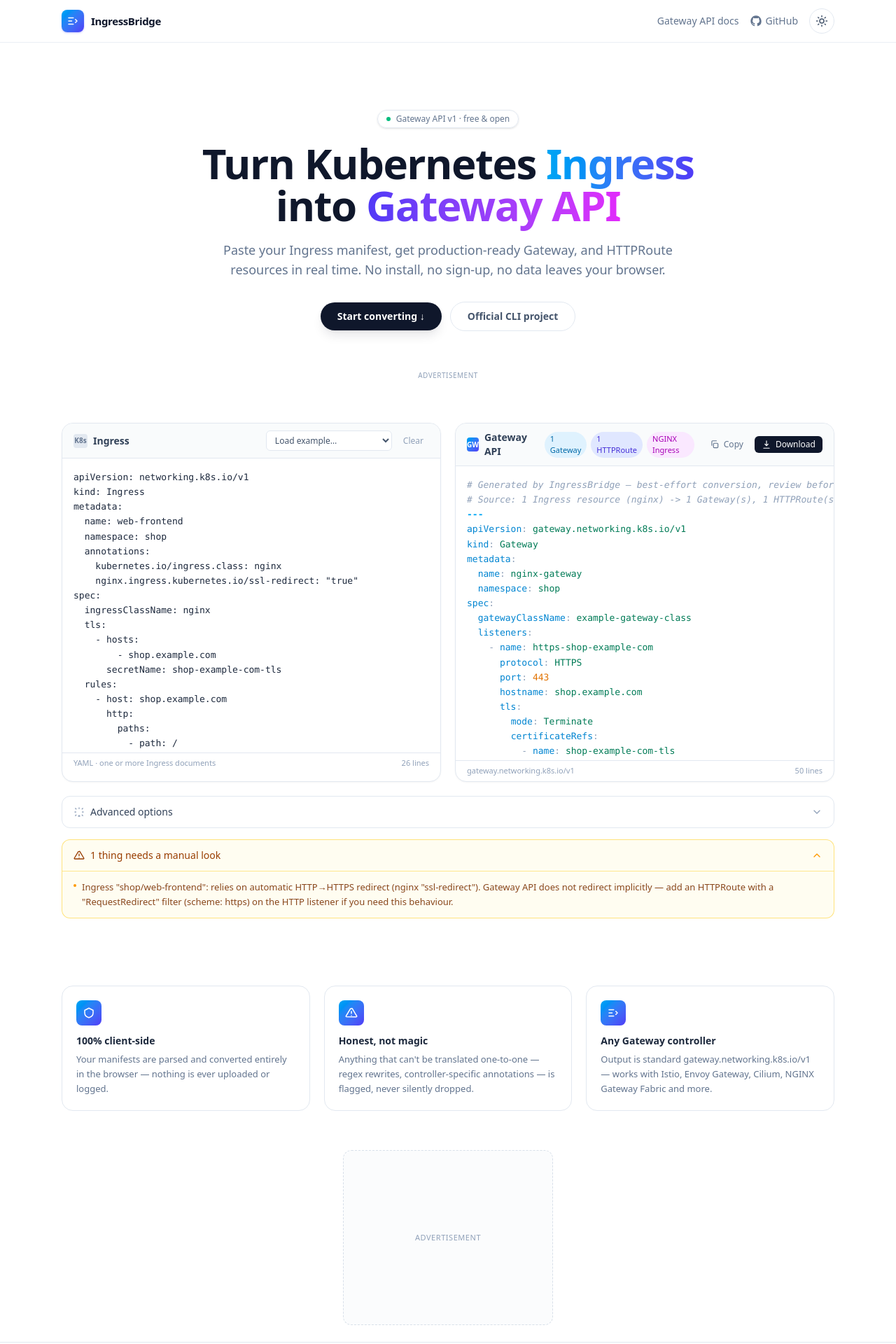
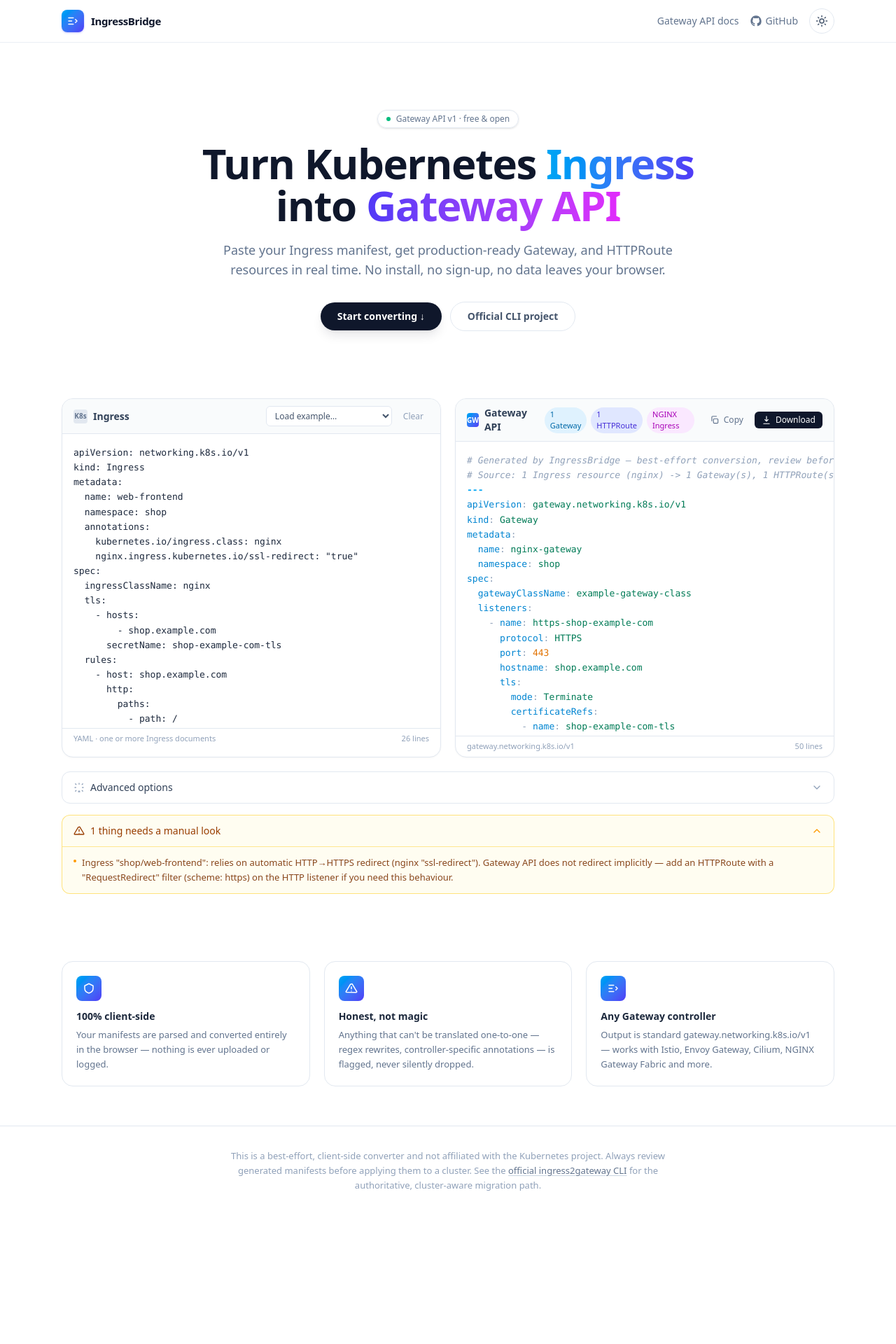
Before and after one commit to utkiin/IngressBridge, a React (Vite) app: page / in a window 1280 px wide. Shown: the top 1920 px of the page at 70% size. After the commit the page ends 1737 px from the top, so only its background shows below. Built offline with nearby package versions, Linux system fonts and the light colour scheme.

Commit message:
Remove ad slots

```diff
--- a/src/App.tsx
+++ b/src/App.tsx
@@ -4,7 +4,6 @@
 import { OutputPanel } from './components/OutputPanel'
 import { OptionsPanel, type Options } from './components/OptionsPanel'
 import { WarningsPanel } from './components/WarningsPanel'
-import { AdSlot } from './components/AdSlot'
 import { useTheme } from './hooks/useTheme'
 import { convertIngressToGateway } from './lib/ingressToGateway'
 import { examples } from './lib/examples'
@@ -116,10 +115,6 @@
               </a>
             </div>
           </div>
-
-          <div className="mx-auto max-w-4xl px-4 pb-4 sm:px-6">
-            <AdSlot variant="leaderboard" live />
-          </div>
         </section>
 
         <section id="converter" className="mx-auto max-w-6xl scroll-mt-20 px-4 py-10 sm:px-6">
@@ -159,10 +154,6 @@
             ))}
           </div>
         </section>
-
-        <section className="mx-auto max-w-4xl px-4 pb-6 sm:px-6">
-          <AdSlot variant="rectangle" />
-        </section>
       </main>
 
       <footer className="border-t border-slate-200 py-8 dark:border-slate-800">
--- a/src/components/AdSlot.tsx
+++ /dev/null
@@ -1,52 +0,0 @@
-import { useEffect } from 'react'
-
-interface AdSlotProps {
-  variant?: 'leaderboard' | 'rectangle' | 'banner'
-  className?: string
-  /** Render the real Monetag zone here instead of the placeholder. Only one slot should set this. */
-  live?: boolean
-}
-
-const placeholderSizes: Record<NonNullable<AdSlotProps['variant']>, string> = {
-  leaderboard: 'h-[90px] max-w-[728px]',
-  rectangle: 'h-[250px] max-w-[300px]',
-  banner: 'h-[90px] max-w-full',
-}
-
-/** Monetag "Banner" zone — https://monetag.com/ */
-const MONETAG_CONTAINER_ID = 'container-c3cd65e18d094916e8b3ac5f60b58030'
-const MONETAG_SCRIPT_SRC = 'https://pl30835460.effectivecpmnetwork.com/c3cd65e18d094916e8b3ac5f60b58030/invoke.js'
-
-function useMonetagScript(enabled: boolean) {
-  useEffect(() => {
-    if (!enabled) return
-    if (document.querySelector(`script[src="${MONETAG_SCRIPT_SRC}"]`)) return
-    const script = document.createElement('script')
-    script.async = true
-    script.setAttribute('data-cfasync', 'false')
-    script.src = MONETAG_SCRIPT_SRC
-    document.body.appendChild(script)
-  }, [enabled])
-}
-
-export function AdSlot({ variant = 'banner', className = '', live = false }: AdSlotProps) {
-  useMonetagScript(live)
-
-  if (live) {
-    return (
-      <div className={`mx-auto flex w-full flex-col items-center gap-1 ${className}`}>
-        <span className="text-[10px] uppercase tracking-wider text-slate-400 dark:text-slate-600">Advertisement</span>
-        <div id={MONETAG_CONTAINER_ID} className="w-full" />
-      </div>
-    )
-  }
-
-  return (
-    <div
-      className={`mx-auto flex w-full items-center justify-center rounded-xl border border-dashed border-slate-300/70 bg-slate-50/60 text-[11px] uppercase tracking-wider text-slate-400 dark:border-slate-700/70 dark:bg-slate-900/40 dark:text-slate-600 ${placeholderSizes[variant]} ${className}`}
-      aria-hidden="true"
-    >
-      Advertisement
-    </div>
-  )
-}
```
